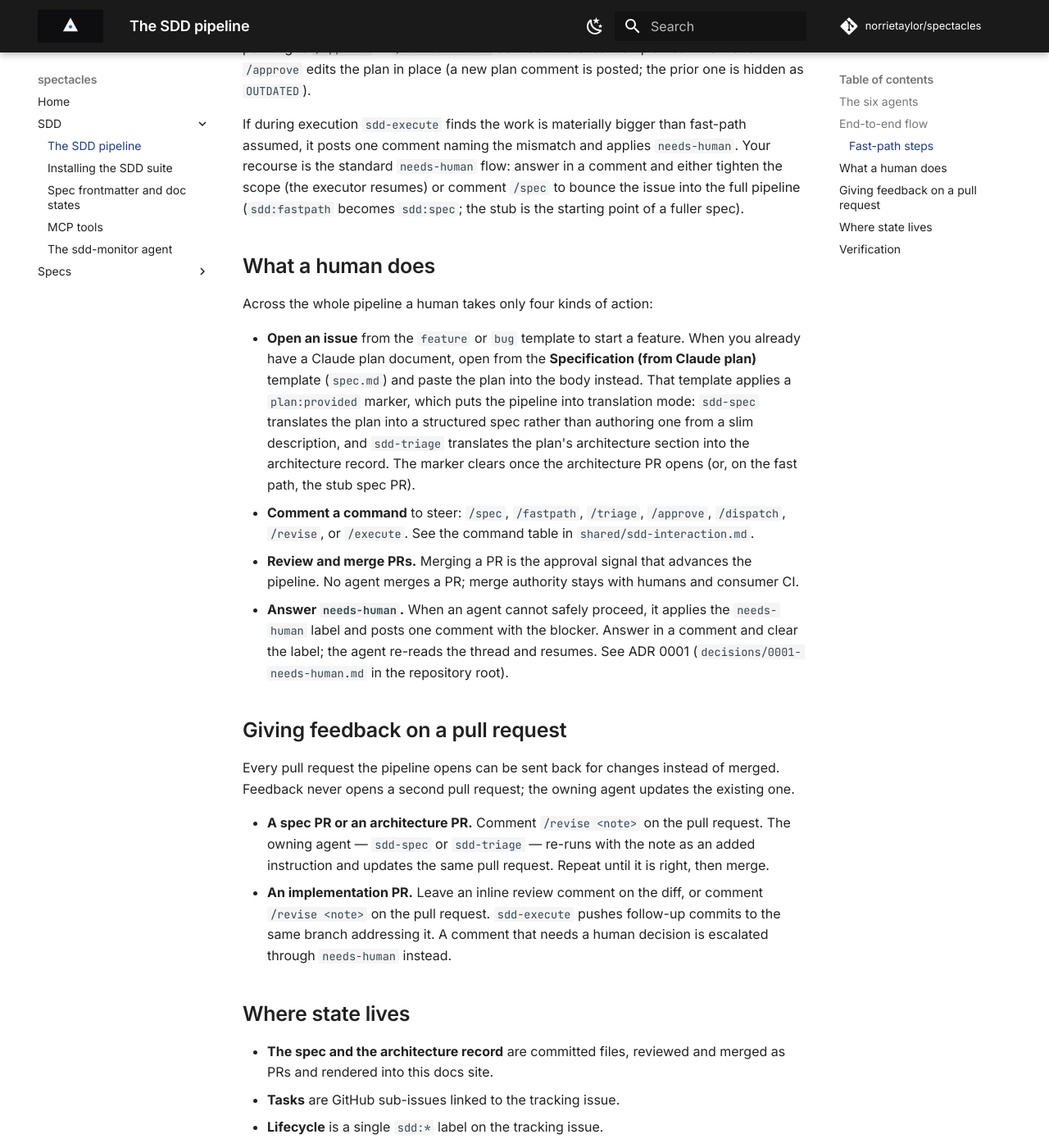
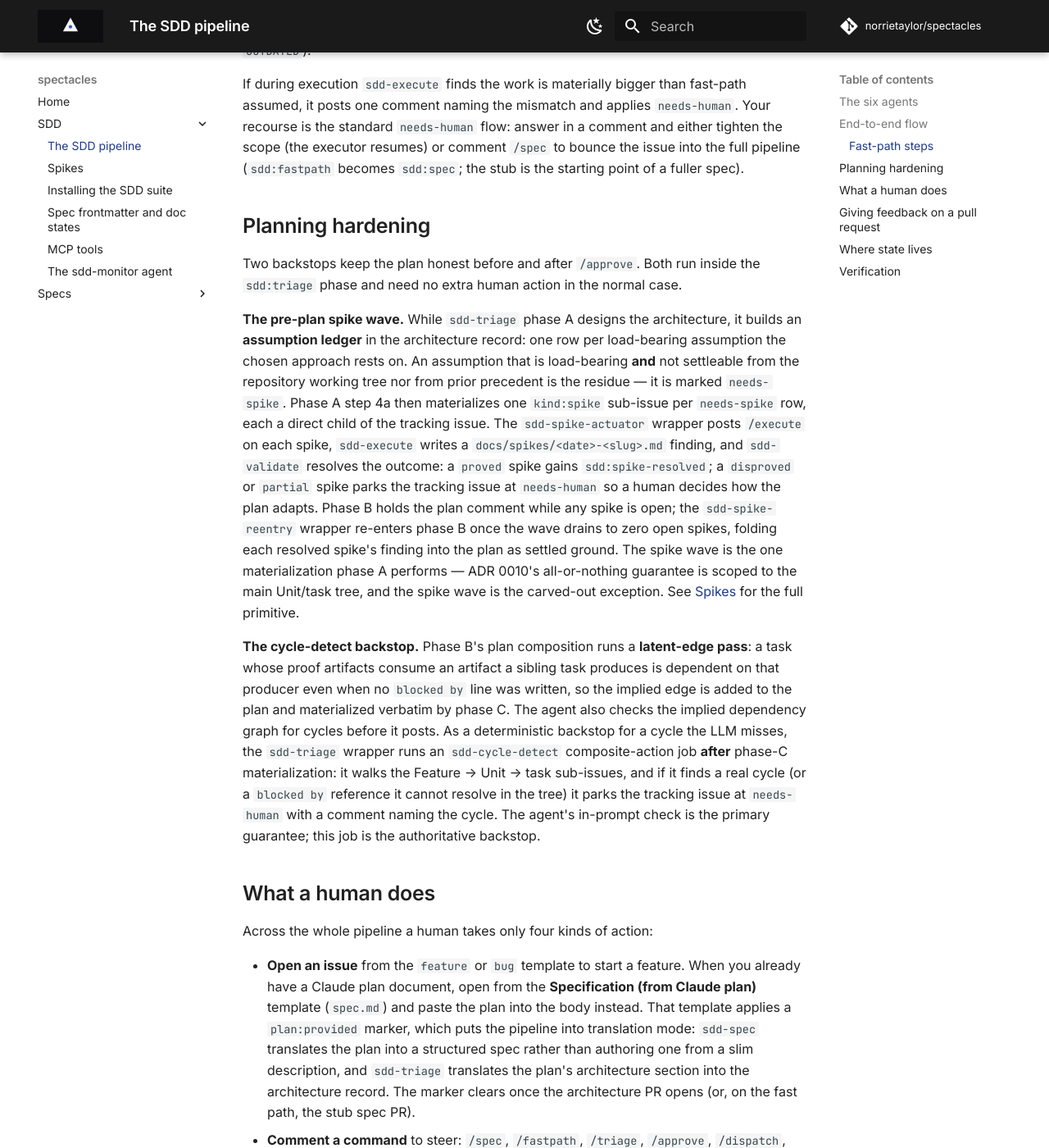
Before and after one commit to norrietaylor/spectacles, an MkDocs documentation site: the page built from docs/sdd/index.md, in a window 1280 px wide and 1400 px high, scrolled down 5812 px. Shown: the whole window at 82% size. Built offline with MkDocs 1.6.1 and Material for MkDocs 9.7.7, drawn with Linux system fonts in a browser that asks for light colours; comment, search, counter and statistics services are not loaded.

Commit message:
docs(sdd): document the cycle-detect backstop and spike wave (Track C, #229)
Updates the mkdocs site with the two flows Tracks A and B add.

- docs/sdd/index.md: the end-to-end mermaid flow gains the pre-plan spike wave
  (assumption ledger -> kind:spike sub-issue -> sdd-spike-actuator -> spike doc
  PR -> sdd-validate -> proved=sdd:spike-resolved / disproved=park -> re-entry ->
  phase B) and the phase-C sdd-cycle-detect backstop node; a new "Planning
  hardening" section explains both conceptually.
- docs/sdd/spikes.md: new deep-dive on the spike primitive — the ledger and the
  needs-spike trigger, the ## Spike sub-issue, actuator + re-entry, the
  docs/spikes/<date>-<slug>.md doc format, the proved/disproved/partial outcomes,
  and the PARK path (status: parked + needs-human; a normal PR, not a literal
  draft).
- docs/sdd/install.md: the two new deterministic wrappers (sdd-spike-actuator,
  sdd-spike-reentry) in the install bullets, the Workflows-installed table, and
  the smoke test (counts 13->15 workflows, 4->6 utilities); kind:spike and
  sdd:spike-resolved in Labels installed.
- mkdocs.yml: Spikes nav entry under SDD.

No source/lock changes; site/ is built in CI and untouched. markdownlint,
command-table, req-ids, and mkdocs build --strict all green locally.

Co-Authored-By: Claude Opus 4.8 (1M context) <noreply@anthropic.com>

```diff
--- a/docs/sdd/index.md
+++ b/docs/sdd/index.md
@@ -84,14 +84,20 @@ flowchart TD
 
     subgraph s_triage [Tracking issue state: sdd:triage]
         h_triage([Human: comment /triage]):::human
-        a_arch[sdd-triage phase A: maps the code<br/>opens an architecture sub-issue and PR]:::agent
+        a_arch[sdd-triage phase A: maps the code, builds the<br/>assumption ledger, opens an architecture sub-issue and PR]:::agent
         h_arch([Human: review and merge the architecture PR<br/>the architecture sub-issue closes on merge]):::human
+        a_spikewave[sdd-triage phase A step 4a: one kind:spike<br/>sub-issue per needs-spike assumption]:::agent
+        a_actuator[sdd-spike-actuator: posts /execute<br/>on each kind:spike sub-issue]:::agent
+        a_spikedoc[sdd-execute: writes docs/spikes/&lt;date&gt;-&lt;slug&gt;.md<br/>opens a spike doc PR]:::agent
+        a_spikeval[sdd-validate spike boundary:<br/>proved, disproved, or partial]:::agent
+        a_reentry[sdd-spike-reentry: when the wave drains to<br/>zero open spikes, re-enters phase B]:::agent
         a_units[sdd-triage phase B: posts the proposed plan<br/>as one comment on the tracking issue]:::agent
         h_approve([Human: comment /approve]):::human
     end
 
     subgraph s_ready [Tracking issue state: sdd:ready]
         a_tasks[sdd-triage phase C: creates Unit sub-issues and<br/>task sub-issues; labels unblocked tasks sdd:ready]:::agent
+        a_cycle[sdd-cycle-detect: deterministic DAG backstop<br/>parks needs-human on a cycle the LLM missed]:::agent
     end
 
     subgraph s_dispatch [Tracking issue state: sdd:ready, awaiting /dispatch]
@@ -117,7 +123,14 @@ flowchart TD
     a_classify -->|full path| a_spec --> h_spec --> h_triage --> a_arch --> h_arch
     a_classify -->|fast-path proposal| h_fast
     h_fast --> a_fast --> h_fast_merge --> h_approve_fast --> a_exec
-    h_arch --> a_units --> h_approve --> a_tasks --> h_dispatch
+    h_arch -->|needs-spike residue: pre-plan spike wave| a_spikewave
+    a_spikewave --> a_actuator --> a_spikedoc --> a_spikeval
+    a_spikeval -->|proved: sdd:spike-resolved on the spike sub-issue| a_reentry
+    a_spikeval -.->|disproved or partial: park the tracking issue| hand
+    a_reentry --> a_units
+    h_arch -->|ledger all settled: no wave| a_units
+    a_units --> h_approve --> a_tasks --> a_cycle --> h_dispatch
+    a_cycle -.->|cycle the LLM missed: park needs-human| hand
     h_dispatch --> a_dispatch --> a_exec --> a_check --> h_merge
     h_merge -->|tasks remain, full path| a_dispatch
     h_merge -->|last task done, or fast path| a_done --> h_close
@@ -187,6 +200,41 @@ resumes) or comment `/spec` to bounce the issue into the full
 pipeline (`sdd:fastpath` becomes `sdd:spec`; the stub is the
 starting point of a fuller spec).
 
+## Planning hardening
+
+Two backstops keep the plan honest before and after `/approve`. Both run inside
+the `sdd:triage` phase and need no extra human action in the normal case.
+
+**The pre-plan spike wave.** While `sdd-triage` phase A designs the
+architecture, it builds an **assumption ledger** in the architecture record: one
+row per load-bearing assumption the chosen approach rests on. An assumption that
+is load-bearing **and** not settleable from the repository working tree nor from
+prior precedent is the residue — it is marked `needs-spike`. Phase A step 4a
+then materializes one `kind:spike` sub-issue per `needs-spike` row, each a direct
+child of the tracking issue. The `sdd-spike-actuator` wrapper posts `/execute` on
+each spike, `sdd-execute` writes a `docs/spikes/<date>-<slug>.md` finding, and
+`sdd-validate` resolves the outcome: a `proved` spike gains
+`sdd:spike-resolved`; a `disproved` or `partial` spike parks the tracking issue
+at `needs-human` so a human decides how the plan adapts. Phase B holds the plan
+comment while any spike is open; the `sdd-spike-reentry` wrapper re-enters
+phase B once the wave drains to zero open spikes, folding each resolved spike's
+finding into the plan as settled ground. The spike wave is the one
+materialization phase A performs — ADR 0010's all-or-nothing guarantee is scoped
+to the main Unit/task tree, and the spike wave is the carved-out exception. See
+[Spikes](spikes.md) for the full primitive.
+
+**The cycle-detect backstop.** Phase B's plan composition runs a **latent-edge
+pass**: a task whose proof artifacts consume an artifact a sibling task produces
+is dependent on that producer even when no `blocked by` line was written, so the
+implied edge is added to the plan and materialized verbatim by phase C. The
+agent also checks the implied dependency graph for cycles before it posts. As a
+deterministic backstop for a cycle the LLM misses, the `sdd-triage` wrapper runs
+an `sdd-cycle-detect` composite-action job **after** phase-C materialization: it
+walks the Feature → Unit → task sub-issues, and if it finds a real cycle (or a
+`blocked by` reference it cannot resolve in the tree) it parks the tracking issue
+at `needs-human` with a comment naming the cycle. The agent's in-prompt check is
+the primary guarantee; this job is the authoritative backstop.
+
 ## What a human does
 
 Across the whole pipeline a human takes only four kinds of action:
--- a/mkdocs.yml
+++ b/mkdocs.yml
@@ -41,6 +41,7 @@ nav:
   - Home: index.md
   - SDD:
       - The SDD pipeline: sdd/index.md
+      - Spikes: sdd/spikes.md
       - Installing the SDD suite: sdd/install.md
       - Spec frontmatter and doc states: sdd/spec-frontmatter-and-doc-states.md
       - MCP tools: sdd/mcp-tools.md
```
Also changed, not shown: docs/sdd/install.md (+27 -11 lines), docs/sdd/spikes.md (added, +218 -0 lines).
